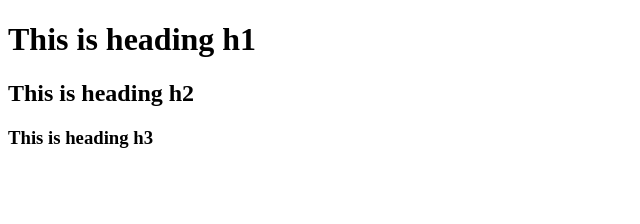
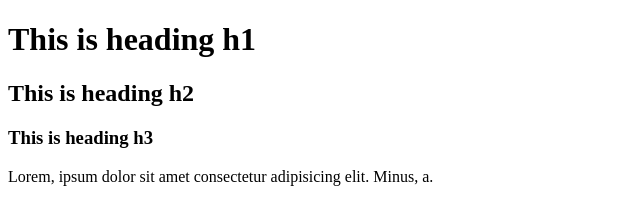
Before and after one commit to karimul172/My-first-repo, a plain HTML site: page index.html in a window 1280 px wide. Shown: the whole page, without its empty margins (0-640 px from the left). Drawn offline with Linux system fonts and the light colour scheme.

Commit message:
added paragraph

```diff
--- a/index.html
+++ b/index.html
@@ -10,5 +10,6 @@
     <h1>This is heading h1</h1>
     <h2>This is heading h2</h2>
     <h3>This is heading h3</h3>
+    <p>Lorem, ipsum dolor sit amet consectetur adipisicing elit. Minus, a.</p>
 </body>
 </html>
```
